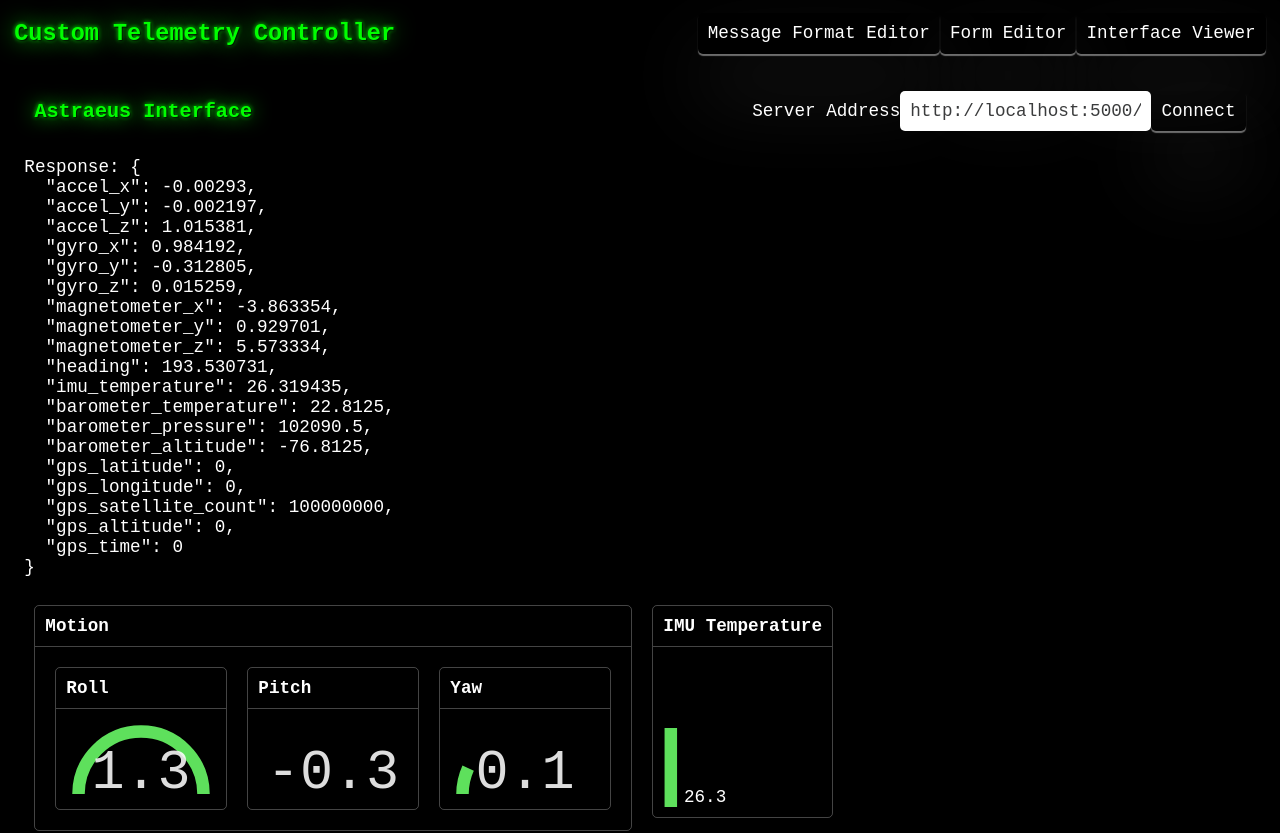
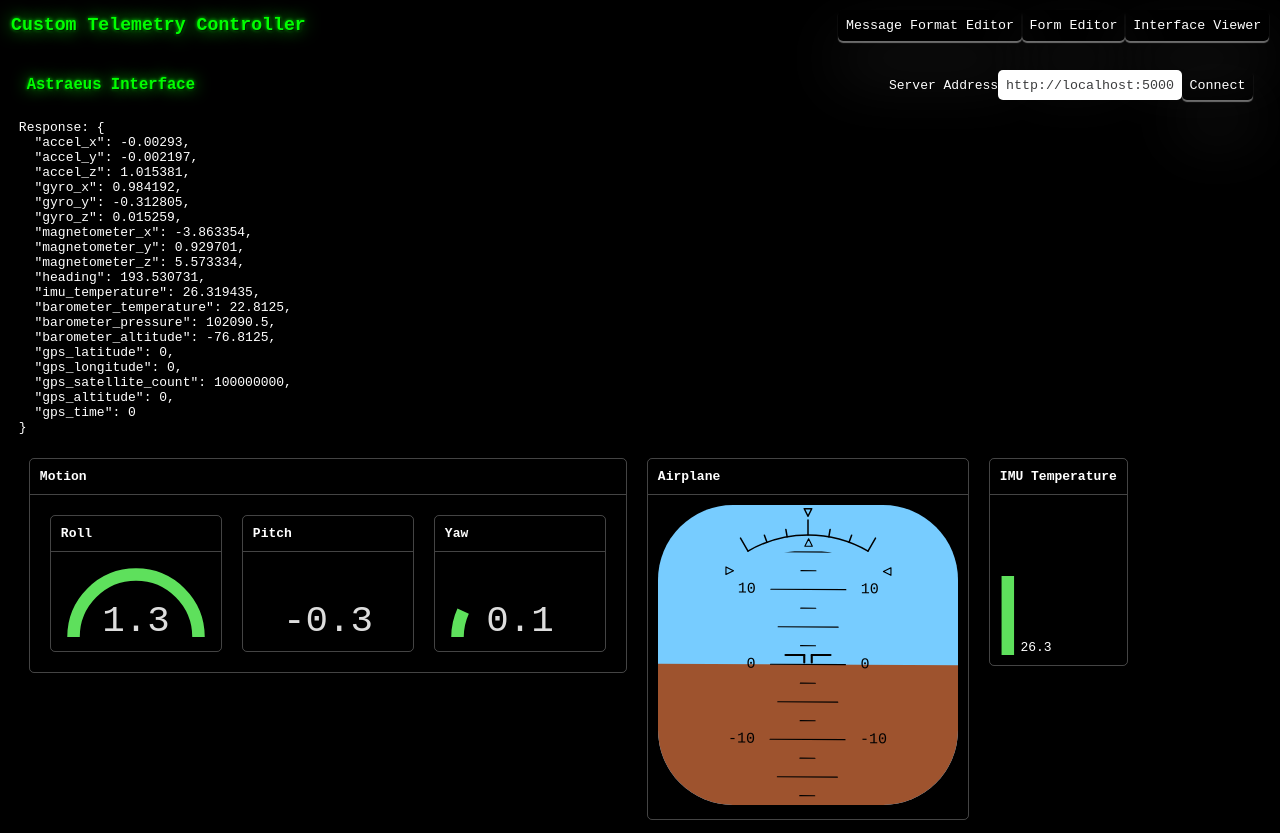
Before and after one commit to naterpotatoers/Custom-Telemetry-Interface, a React (Vite) app: page / in a window 1280 px wide. Shown: the top 833 px of the page. Built offline with nearby package versions, Linux system fonts and the light colour scheme.

Commit message:
:sparkles: adds andrews flight display

```diff
--- a/src/index.css
+++ b/src/index.css
@@ -1,19 +1,3 @@
-/*
- * Copyright 2023 Google LLC
- *
- * Licensed under the Apache License, Version 2.0 (the "License");
- * you may not use this file except in compliance with the License.
- * You may obtain a copy of the License at
- *
- *      http://www.apache.org/licenses/LICENSE-2.0
- *
- * Unless required by applicable law or agreed to in writing, software
- * distributed under the License is distributed on an "AS IS" BASIS,
- * WITHOUT WARRANTIES OR CONDITIONS OF ANY KIND, either express or implied.
- * See the License for the specific language governing permissions and
- * limitations under the License.
- */
-
 :root {
     --accent: lime;
     --primary: #3b3c3d;
@@ -24,7 +8,8 @@
 
 * {
     font-family: monospace;
-    font-size: 1.05rem;
+    /* TODO - this breaks flight display */
+    /* font-size: 1.05rem; */
 }
 
 html {
@@ -97,7 +82,7 @@ dialog::backdrop {
     opacity: 0.5;
 }
 
-.section{
+.section {
     margin: var(--padding);
     padding: var(--padding);
 }
@@ -164,4 +149,4 @@ dialog::backdrop {
 
 #baudrate-input {
     width: 10ch;
-  }
+}
--- a/src/pages/AstraeusInterface/AstraeusInterface.tsx
+++ b/src/pages/AstraeusInterface/AstraeusInterface.tsx
@@ -6,6 +6,7 @@ import { getPitch, getRoll, getYaw } from "./util";
 import { VerticalLinearGauge } from "./components/LinearGauges";
 import { Widget } from "./components/Widget";
 import { ResponseMock } from "../../mocks/ResponseMock";
+import PrimaryFlightDisplay from "./components/PrimaryFlightDisplay";
 
 export default function AstraeusInterface() {
   const [status, setStatus] = useState<ResponseMock>(MOCK_RESPONSE);
@@ -45,6 +46,8 @@ export default function AstraeusInterface() {
           <HalfAngleGauge value={yaw} title="Yaw" />
         </Widget>
 
+        <PrimaryFlightDisplay roll={roll} pitch={pitch} />
+
         <VerticalLinearGauge
           value={status.imu_temperature}
           title="IMU Temperature"
--- /dev/null
+++ b/src/pages/AstraeusInterface/components/PrimaryFlightDisplay.tsx
@@ -0,0 +1,236 @@
+import { Fragment } from "react";
+import { Widget } from "./Widget";
+
+interface PrimaryFlightDisplay {
+  roll?: number;
+  pitch?: number;
+}
+
+export default function PrimaryFlightDisplay({
+  roll = 0,
+  pitch = 0,
+}: PrimaryFlightDisplay) {
+  roll = roll ?? 0;
+  pitch = pitch ?? 0;
+
+  let pitchSetpoint = 100;
+  let rollSetpoint = 0;
+
+  const pitchTicks = [];
+  for (let angle = -36; angle <= 36; angle++) {
+    let width = 2;
+    let hasText = false;
+    if (angle % 4 == 0) {
+      width = 10;
+      hasText = true;
+    } else if (angle % 2 == 0) {
+      width = 8;
+      // hasText = true;
+    }
+    pitchTicks.push({ value: angle * 2.5, width: width, hasText: hasText });
+  }
+
+  const pitchScale = 1;
+
+  const minRoll = -30;
+  const maxRoll = 30;
+  const rollTickDist = 16;
+
+  const rollTicks = [];
+  for (let angle = minRoll; angle <= maxRoll; angle += 10) {
+    let width = 2;
+    if (angle % 30 == 0) {
+      width = 2;
+    } else if (angle % 10 == 0) {
+      width = 1;
+    }
+    rollTicks.push({ value: (angle * Math.PI) / 180, width: width });
+  }
+
+  let pitchSetpointLocation = 0;
+  // 10 * 10 + y*y < rollTickDist - 2 ^ 2
+  pitchSetpointLocation = Math.min(
+    Math.max(
+      -(pitchSetpoint - pitch) * pitchScale,
+      -Math.sqrt((rollTickDist - 1) * (rollTickDist - 1) - 100)
+    ),
+    16
+  );
+
+  return (
+    <Widget title="Airplane">
+      <svg
+        style={{ maxWidth: "100%", maxHeight: "100%" }}
+        viewBox="20 20 40 40"
+        xmlns="http://www.w3.org/2000/svg"
+        strokeLinecap="round"
+        strokeLinejoin="round"
+        stroke="black"
+        width="300px"
+      >
+        {/* Pitch Indicator Clipping */}
+        <clipPath id="roll-pitch-clip">
+          <circle cx="40" cy="40" r={rollTickDist - 2}></circle>
+          <rect x={0} y={40} width={80} height={40} rx={10}></rect>
+        </clipPath>
+        {/* Artificial Horizon Clipping */}
+        <clipPath id="artificial-horizon-clip">
+          <rect x={20} y={20} width={40} height={40} rx={10}></rect>
+
+          {/* <circle cx="40" cy="40" r="20"></circle> */}
+        </clipPath>
+
+        <g clipPath="url(#artificial-horizon-clip)">
+          <g transform={`rotate(${-roll}, 40, 40)`} strokeWidth="0.15">
+            {/* Artificial Horizon */}
+            <g>
+              <rect
+                x={0}
+                y={-80 + pitch * pitchScale}
+                width={80}
+                height={160}
+                stroke="none"
+                fill="#77ccff"
+              ></rect>
+              <rect
+                x={0}
+                y={40 + pitch * pitchScale}
+                width={80}
+                height={160}
+                stroke="none"
+                fill="#9e532e"
+              ></rect>
+            </g>
+
+            {/* Rolled Pitch Indicator */}
+            <path
+              fill="none"
+              d={`M 40 ${40 - rollTickDist + 0.5} L 39.5 ${
+                40 - rollTickDist + 1.5
+              } L 40.5 ${40 - rollTickDist + 1.5} L 40 ${
+                40 - rollTickDist + 0.5
+              }`}
+            ></path>
+
+            {/* Pitch Setpoint Indicator */}
+            <g>
+              <path
+                fill="none"
+                d={`M 30 ${pitchSetpointLocation + 40} L 29 ${
+                  pitchSetpointLocation + 39.5
+                } L 29 ${pitchSetpointLocation + 40.5} L 30 ${
+                  pitchSetpointLocation + 40
+                }`}
+              ></path>
+              <path
+                fill="none"
+                d={`M 50 ${pitchSetpointLocation + 40} L 51 ${
+                  pitchSetpointLocation + 39.5
+                } L 51 ${pitchSetpointLocation + 40.5} L 50 ${
+                  pitchSetpointLocation + 40
+                }`}
+              ></path>
+            </g>
+
+            {/* // Pitch Indicator */}
+            <g clipPath="url(#roll-pitch-clip)">
+              {pitchTicks.map((tick, i) => {
+                return (
+                  <Fragment key={i}>
+                    <path
+                      d={`M ${40 - tick.width / 2} ${
+                        -(tick.value - pitch) * pitchScale + 40
+                      } L ${40 + tick.width / 2} ${
+                        -(tick.value - pitch) * pitchScale + 40
+                      }`}
+                    ></path>
+                    {tick.hasText ? (
+                      <>
+                        <text
+                          stroke="none"
+                          x={42 + tick.width / 2}
+                          y={-(tick.value - pitch) * pitchScale + 40}
+                          textAnchor="start"
+                          dominantBaseline="central"
+                          fontSize="2px"
+                        >
+                          {tick.value}
+                        </text>
+                        <text
+                          stroke="none"
+                          x={38 - tick.width / 2}
+                          y={-(tick.value - pitch) * pitchScale + 40}
+                          textAnchor="end"
+                          dominantBaseline="central"
+                          fontSize="2px"
+                        >
+                          {tick.value}
+                        </text>
+                      </>
+                    ) : (
+                      <></>
+                    )}
+                  </Fragment>
+                );
+              })}
+            </g>
+          </g>
+        </g>
+        {/* Roll Indicator */}
+        <g fill="none" strokeWidth="0.2">
+          <path
+            d={`M ${rollTickDist * Math.sin((minRoll * Math.PI) / 180) + 40} ${
+              -rollTickDist * Math.cos((minRoll * Math.PI) / 180) + 40
+            } A ${rollTickDist} ${rollTickDist} 0 0 1 ${
+              rollTickDist * Math.sin((maxRoll * Math.PI) / 180) + 40
+            } ${-rollTickDist * Math.cos((maxRoll * Math.PI) / 180) + 40}`}
+          ></path>
+          {rollTicks.map((tick, key) => {
+            return (
+              <path
+                key={key}
+                d={`M ${rollTickDist * Math.sin(tick.value) + 40} ${
+                  -rollTickDist * Math.cos(tick.value) + 40
+                } L ${
+                  (rollTickDist + tick.width) * Math.sin(tick.value) + 40
+                } ${-(rollTickDist + tick.width) * Math.cos(tick.value) + 40}`}
+              ></path>
+            );
+          })}
+          {/* {#each rollTicks as tick}
+                <path d={`M ${rollTickDist * Math.sin(tick.value) + 40} ${- rollTickDist * Math.cos(tick.value) + 40} L ${(rollTickDist + tick.width) * Math.sin(tick.value) + 40} ${- (rollTickDist + tick.width) * Math.cos(tick.value) + 40}`}></path>
+                {/each} */}
+        </g>
+
+        {/* Roll Setpoint Indicator */}
+        <g transform={`rotate(${-rollSetpoint}, {}, 40)`}>
+          <path
+            d={`M 40 ${40 - rollTickDist - 2.5} L 39.5 ${
+              40 - rollTickDist - 2.5 - 1
+            } L 40.5 ${40 - rollTickDist - 2.5 - 1} L 40 ${
+              40 - rollTickDist - 2.5
+            }`}
+            strokeWidth="0.2"
+            stroke="black"
+            fill="none"
+          ></path>
+        </g>
+
+        {/* // Center Crosshair */}
+        <g strokeWidth="0.28" fill="none">
+          <path d="M 37 40 L 39.5 40"></path>
+          <path d="M 43 40 L 40.5 40"></path>
+          <path d="M 39.5 40 L 39.5 41"></path>
+          <path d="M 40.5 40 L 40.5 41"></path>
+          {/* <circle cx="40" cy="40" r="1"></circle> */}
+        </g>
+
+        {/* // Altitude Indicator */}
+        {/* <g>
+                <rect x="65" y="38" width="10" height="4" strokeWidth="0.15" fill="none" stroke="black"></rect>
+                <text stroke="none" x="74" y="40" textAnchor="end" dominantBaseline="central" fontSize="2px">{(altitude).toFixed(2)}</text>
+            </g> */}
+      </svg>
+    </Widget>
+  );
+}
```
